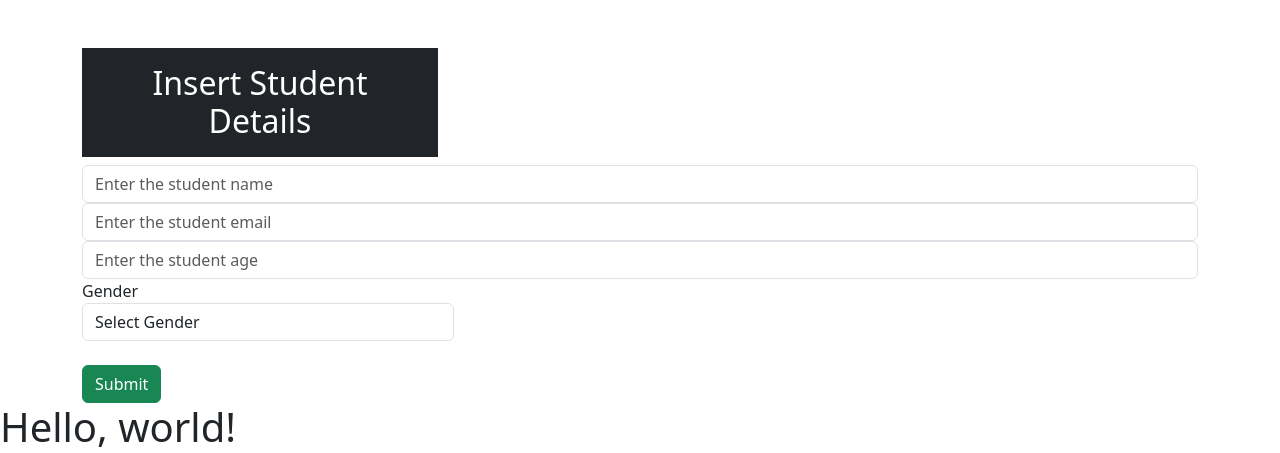
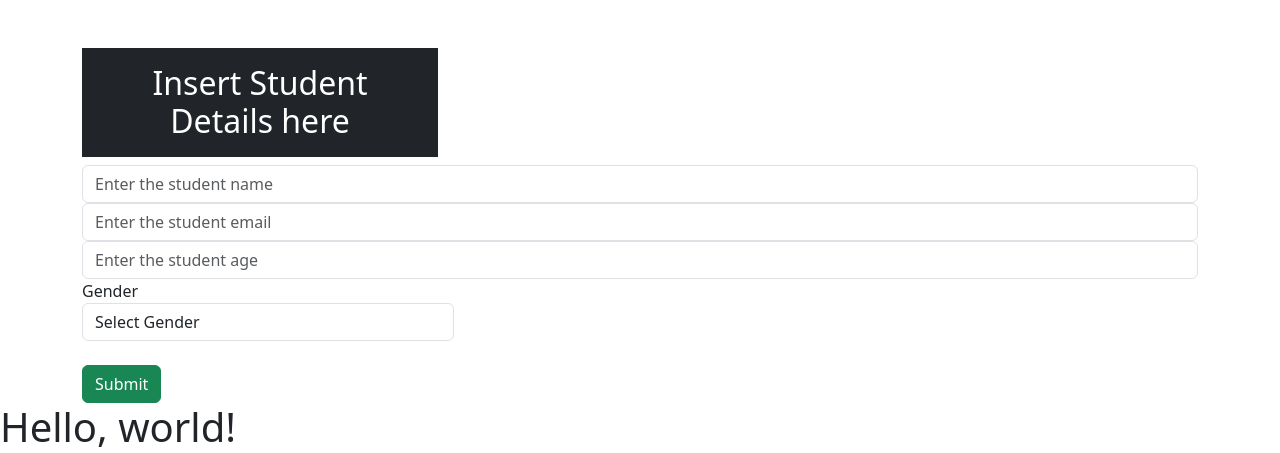
Before and after one commit to lambojac/django, a Django app: page / in a window 1280 px wide. Shown: the part 56-509 px from the top of the page. Run offline with Django 3.2, Linux system fonts and the light colour scheme.

Commit message:
Update index.html
updated

```diff
--- a/project/templates/index.html
+++ b/project/templates/index.html
@@ -19,7 +19,7 @@
   <div class="container mt-5">
     <div class="row">
       <div class="col-md-4">
-        <h2 class="text-white bg-dark text-center p-3">Insert Student Details</h2>
+        <h2 class="text-white bg-dark text-center p-3">Insert Student Details here</h2>
       </div>
 
       <form action="/insert" method="post">
```
